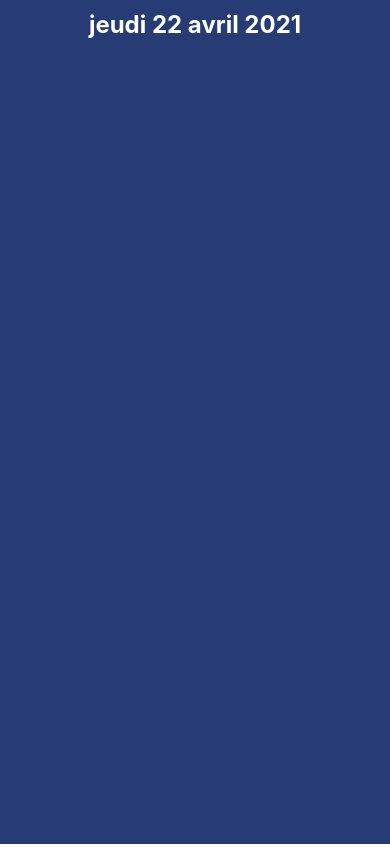
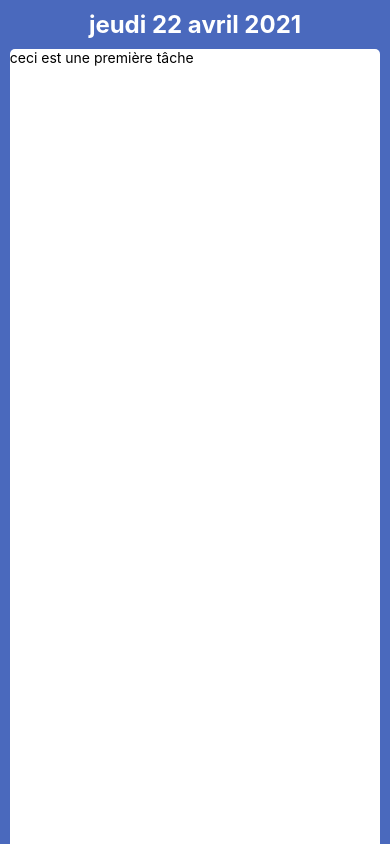
Before and after one commit to sweezup/the-todo-List, a React Native app: screen / in a window 390 px wide. Built offline with nearby package versions, Linux system fonts and the light colour scheme.

Commit message:
tasks container basic

```diff
--- a/App.js
+++ b/App.js
@@ -1,12 +1,14 @@
 import { StatusBar } from "expo-status-bar";
 import React from "react";
 import { StyleSheet, SafeAreaView, Platform } from "react-native";
+import TasksContainer from "./src/components/TaskEpic/TasksContainer";
 import Header from "./src/components/_Shared/Header";
 
 export default function App() {
   return (
     <SafeAreaView style={styles.container}>
       <Header />
+      <TasksContainer />
       <StatusBar style="auto" />
     </SafeAreaView>
   );
@@ -15,7 +17,7 @@ export default function App() {
 const styles = StyleSheet.create({
   container: {
     flex: 1,
-    backgroundColor: "#273c75",
+    backgroundColor: "#4a69bd",
     alignItems: "center",
     marginTop: Platform.OS === "android" ? 20 : 0,
     color: "white",
--- /dev/null
+++ b/src/components/TaskEpic/TasksContainer.js
@@ -0,0 +1,21 @@
+import React from "react";
+import { View, StyleSheet, Text } from "react-native";
+
+const TasksContainer = () => {
+  return (
+    <View style={styles.container}>
+      <Text>ceci est une première tâche</Text>
+    </View>
+  );
+};
+
+const styles = StyleSheet.create({
+  container: {
+    backgroundColor: "#ffffff",
+    borderRadius: 5,
+    height: "95%",
+    width: "95%",
+  },
+});
+
+export default TasksContainer;
```
